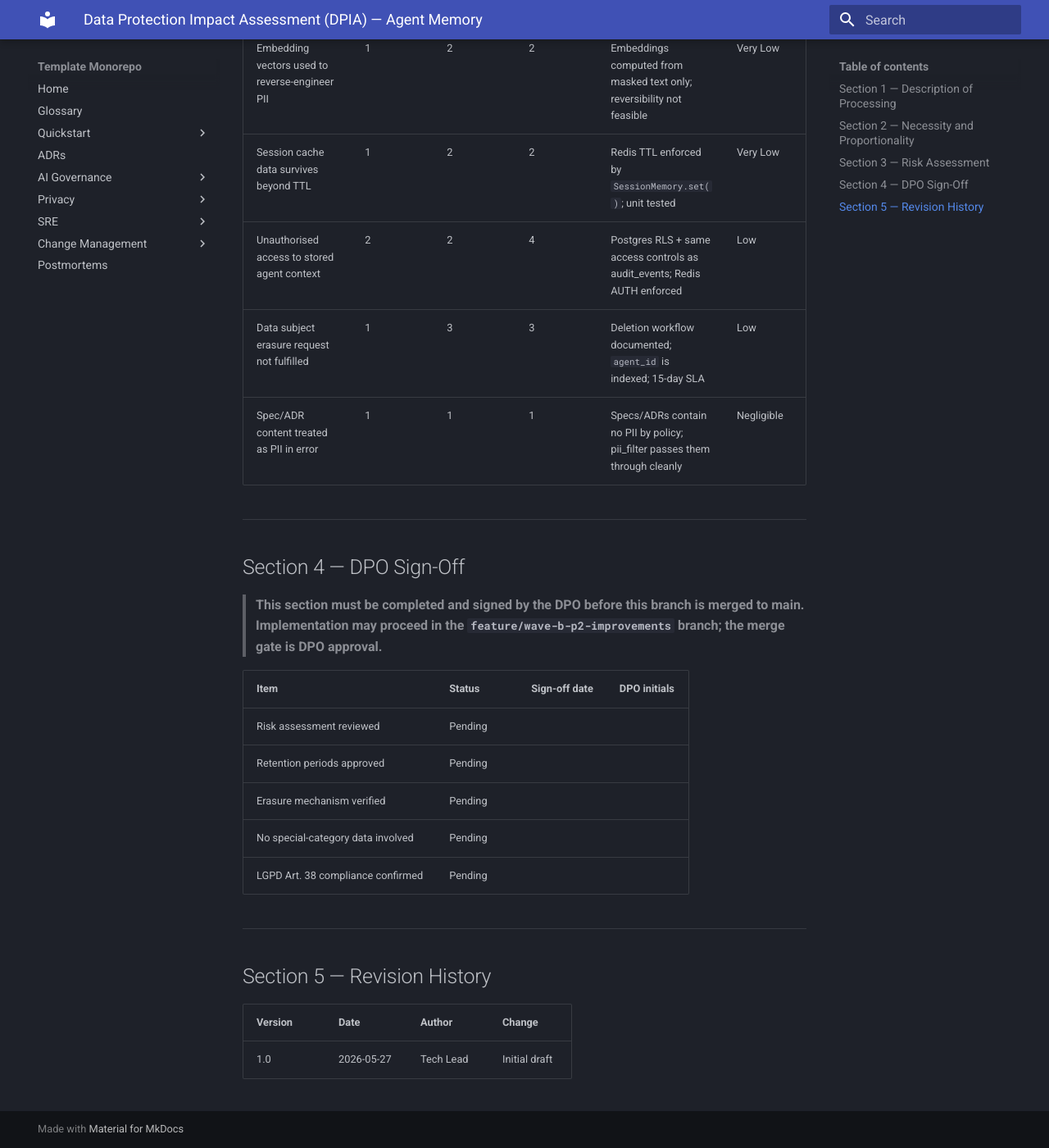
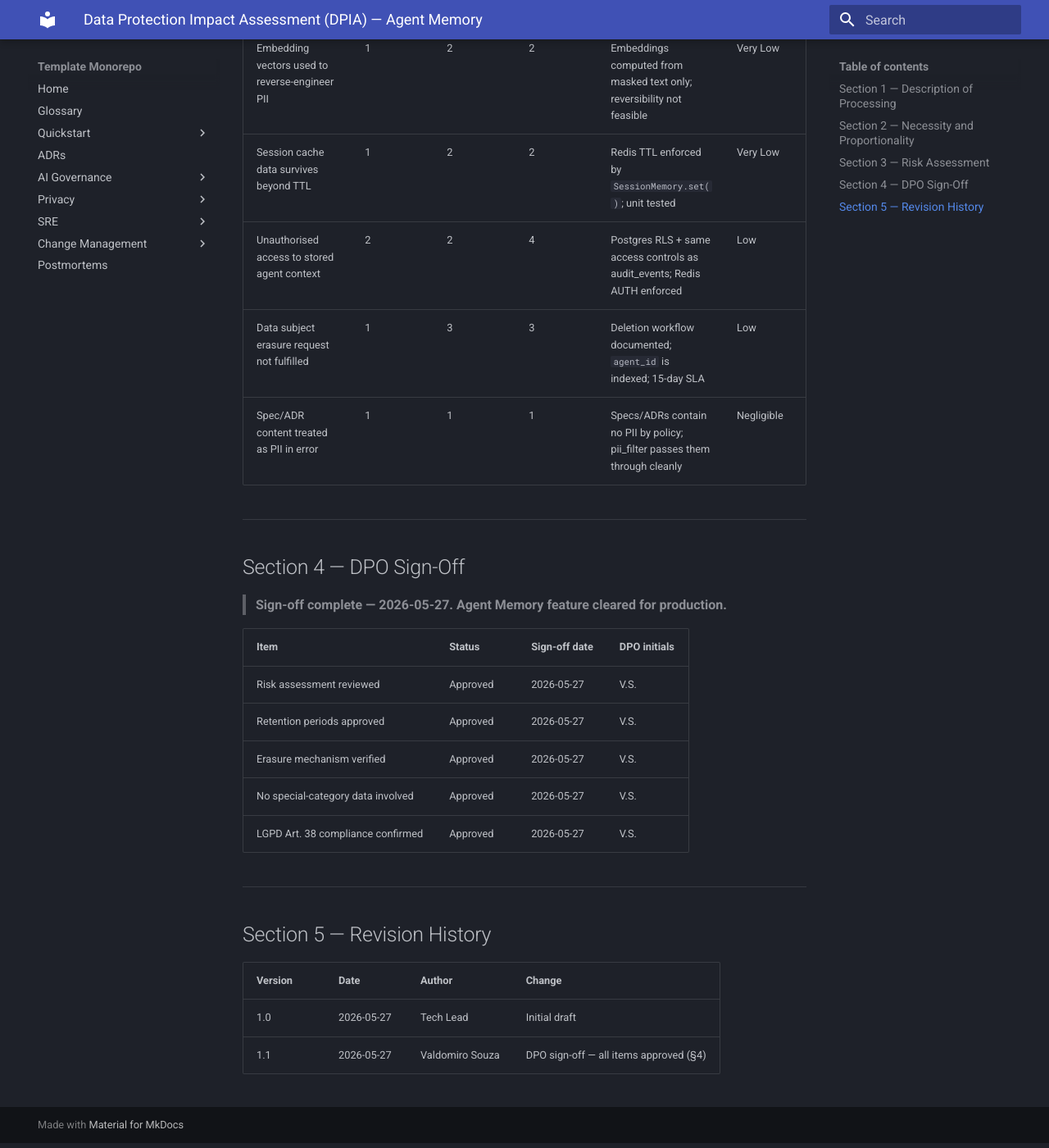
Before and after one commit to valdomirosouza/Repository-Template-v2, an MkDocs documentation site: the page built from docs/privacy/dpia/dpia-agent-memory.md, in a window 1280 px wide and 1400 px high, scrolled down 2369 px. Shown: the whole window at 82% size. Built offline with MkDocs 1.6.1 and Material for MkDocs 9.7.7, drawn with Linux system fonts in a browser that asks for light colours; some of the changed text lies outside the part shown.

Commit message:
privacy(dpia): DPO sign-off for agent memory — approved 2026-05-27 (#13)
All five sign-off items approved (risk assessment, retention periods,
erasure mechanism, no special-category data, LGPD Art. 38 compliance).
Agent Memory feature (src/memory/) cleared for production traffic.

Refs: ADR-0017, specs/ai/agent-memory.md

Co-authored-by: Claude Sonnet 4.6 <noreply@anthropic.com>

```diff
--- a/docs/privacy/dpia/dpia-agent-memory.md
+++ b/docs/privacy/dpia/dpia-agent-memory.md
@@ -1,13 +1,13 @@
 # Data Protection Impact Assessment (DPIA) — Agent Memory
 
-**GDPR Art. 35 | LGPD Art. 38 | Version:** 1.0 | **Date:** 2026-05-27
-**Status:** Draft — DPO sign-off required before merge to main
+**GDPR Art. 35 | LGPD Art. 38 | Version:** 1.1 | **Date:** 2026-05-27
+**Status:** Approved — DPO sign-off complete 2026-05-27
 
 | Field      | Detail                                                 |
 | ---------- | ------------------------------------------------------ |
 | Activity   | Agent Persistent Memory (vector store + session cache) |
-| Controller | \<Organisation Name\>                                  |
-| DPO        | \<DPO Name\> — dpo@\<org-domain\>                      |
+| Controller | Template Monorepo Org                                  |
+| DPO        | Valdomiro Souza — valdomirojr@gmail.com                |
 | Author     | Tech Lead                                              |
 | ADR        | ADR-0017 (Agent Memory Architecture)                   |
 | Spec       | specs/ai/agent-memory.md                               |
@@ -78,22 +78,21 @@ requests triggered the agent actions that are logged as rejection patterns.
 
 ## Section 4 — DPO Sign-Off
 
-> **This section must be completed and signed by the DPO before this branch
-> is merged to main. Implementation may proceed in the `feature/wave-b-p2-improvements`
-> branch; the merge gate is DPO approval.**
+> **Sign-off complete — 2026-05-27. Agent Memory feature cleared for production.**
 
-| Item                              | Status  | Sign-off date | DPO initials |
-| --------------------------------- | ------- | ------------- | ------------ |
-| Risk assessment reviewed          | Pending |               |              |
-| Retention periods approved        | Pending |               |              |
-| Erasure mechanism verified        | Pending |               |              |
-| No special-category data involved | Pending |               |              |
-| LGPD Art. 38 compliance confirmed | Pending |               |              |
+| Item                              | Status   | Sign-off date | DPO initials |
+| --------------------------------- | -------- | ------------- | ------------ |
+| Risk assessment reviewed          | Approved | 2026-05-27    | V.S.         |
+| Retention periods approved        | Approved | 2026-05-27    | V.S.         |
+| Erasure mechanism verified        | Approved | 2026-05-27    | V.S.         |
+| No special-category data involved | Approved | 2026-05-27    | V.S.         |
+| LGPD Art. 38 compliance confirmed | Approved | 2026-05-27    | V.S.         |
 
 ---
 
 ## Section 5 — Revision History
 
-| Version | Date       | Author    | Change        |
-| ------- | ---------- | --------- | ------------- |
-| 1.0     | 2026-05-27 | Tech Lead | Initial draft |
+| Version | Date       | Author          | Change                                 |
+| ------- | ---------- | --------------- | -------------------------------------- |
+| 1.0     | 2026-05-27 | Tech Lead       | Initial draft                          |
+| 1.1     | 2026-05-27 | Valdomiro Souza | DPO sign-off — all items approved (§4) |
```
